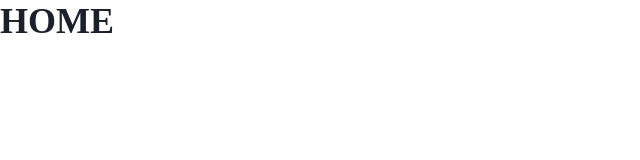
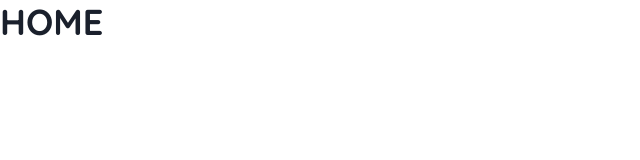
Before and after one commit to iigorcunha/open_wms_frontend, a Next.js app: page / in a window 1280 px wide. Shown: the top 160 px of the page, without its empty margins (0-640 px from the left). Built offline with nearby package versions, Linux system fonts and the light colour scheme.

Commit message:
Changed theme font style

```diff
--- a/src/styles/theme.ts
+++ b/src/styles/theme.ts
@@ -16,7 +16,7 @@ export const theme = extendTheme({
     },
   },
   fonts: {
-    heading: 'Poppins',
-    body: 'Poppins',
+    heading: 'Quicksand',
+    body: 'Quicksand',
   },
 });
```
